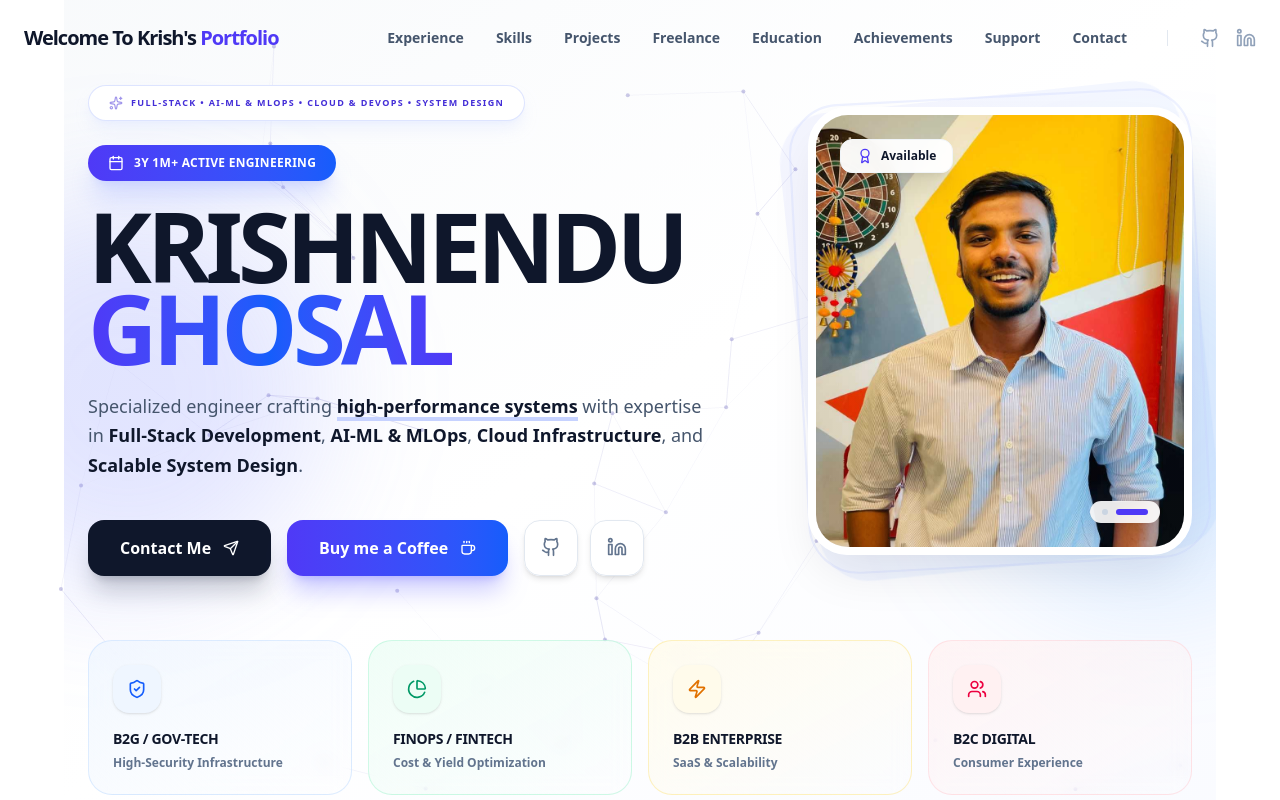
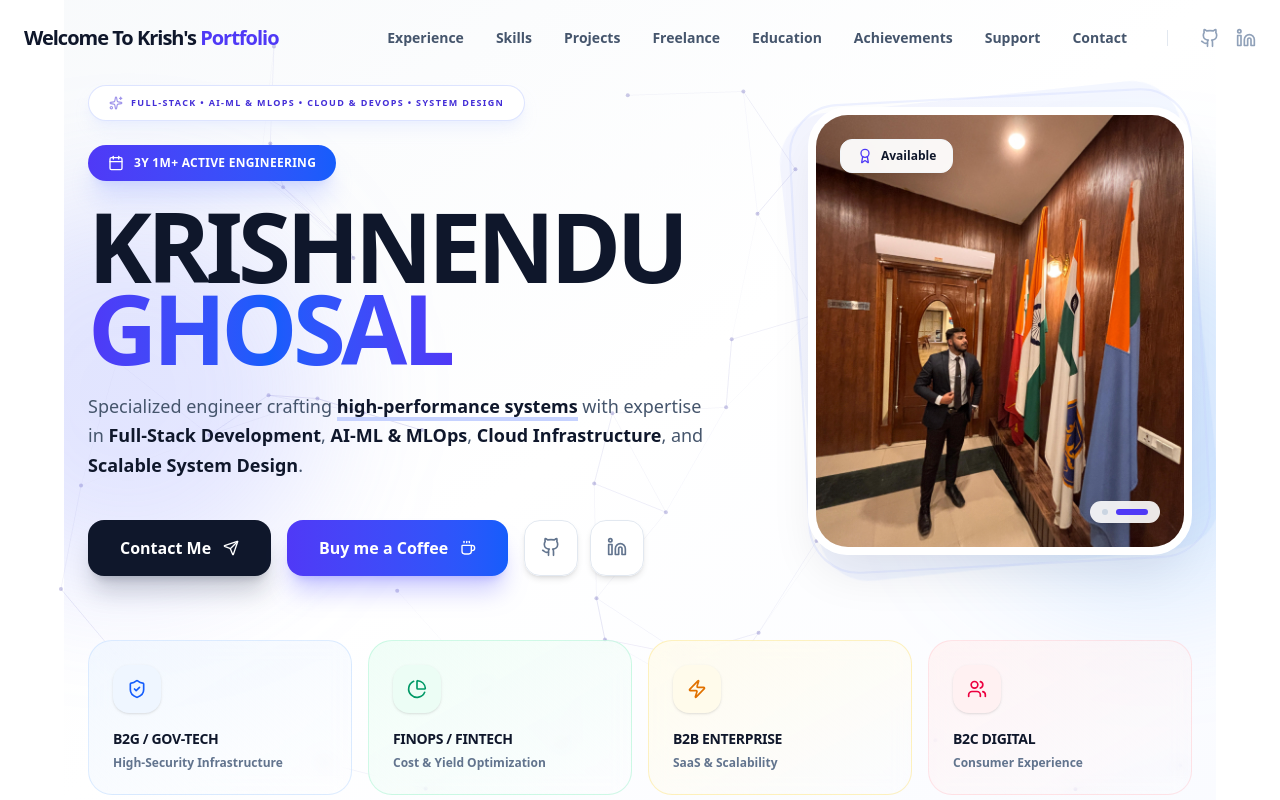
Before and after one commit to KriXsh/krish-portfolio, a Next.js app: page / in a window 1280 px wide. Shown: the top 800 px of the page. Built offline with nearby package versions, Linux system fonts and the light colour scheme.

Commit message:
image isuue fix

```diff
--- a/src/components/Hero.tsx
+++ b/src/components/Hero.tsx
@@ -54,7 +54,7 @@ export default function Hero() {
     const [currentImg, setCurrentImg] = useState(0);
     const [tenure, setTenure] = useState("");
     const [isVisible, setIsVisible] = useState(false);
-    const images = ["/krish.jpeg", "/krish1.jpg"];
+    const images = ["/krish.jpeg", "/krish.jpeg"];
 
     useEffect(() => {
         initParticlesEngine(async (engine) => {
@@ -196,12 +196,13 @@ export default function Hero() {
                             <div className="relative h-full w-full rounded-[2.5rem] overflow-hidden border-8 border-white shadow-2xl shadow-slate-900/10 bg-linear-to-br from-slate-50 to-white">
                                 {images.map((img, idx) => (
                                     <img
-                                        key={img}
+                                        // FIX: Changed key={img} to key={idx} because image paths are identical
+                                        key={idx}
                                         src={img}
                                         alt={`Krishnendu Ghosal ${idx + 1}`}
                                         className={`absolute inset-0 object-cover w-full h-full transition-all duration-1000 ease-in-out ${currentImg === idx
-                                                ? "opacity-100 translate-y-0 scale-100"
-                                                : "opacity-0 translate-y-8 scale-105"
+                                            ? "opacity-100 translate-y-0 scale-100"
+                                            : "opacity-0 translate-y-8 scale-105"
                                             }`}
                                     />
                                 ))}
@@ -213,10 +214,11 @@ export default function Hero() {
                                 <div className="absolute bottom-6 right-6 flex gap-2 bg-white/90 backdrop-blur-sm px-3 py-2 rounded-full shadow-lg">
                                     {images.map((_, idx) => (
                                         <div
+                                            // This one was already using idx, which is correct!
                                             key={idx}
                                             className={`h-1.5 rounded-full transition-all duration-500 ${currentImg === idx
-                                                    ? "w-8 bg-indigo-600"
-                                                    : "w-1.5 bg-slate-300"
+                                                ? "w-8 bg-indigo-600"
+                                                : "w-1.5 bg-slate-300"
                                                 }`}
                                         />
                                     ))}
```
